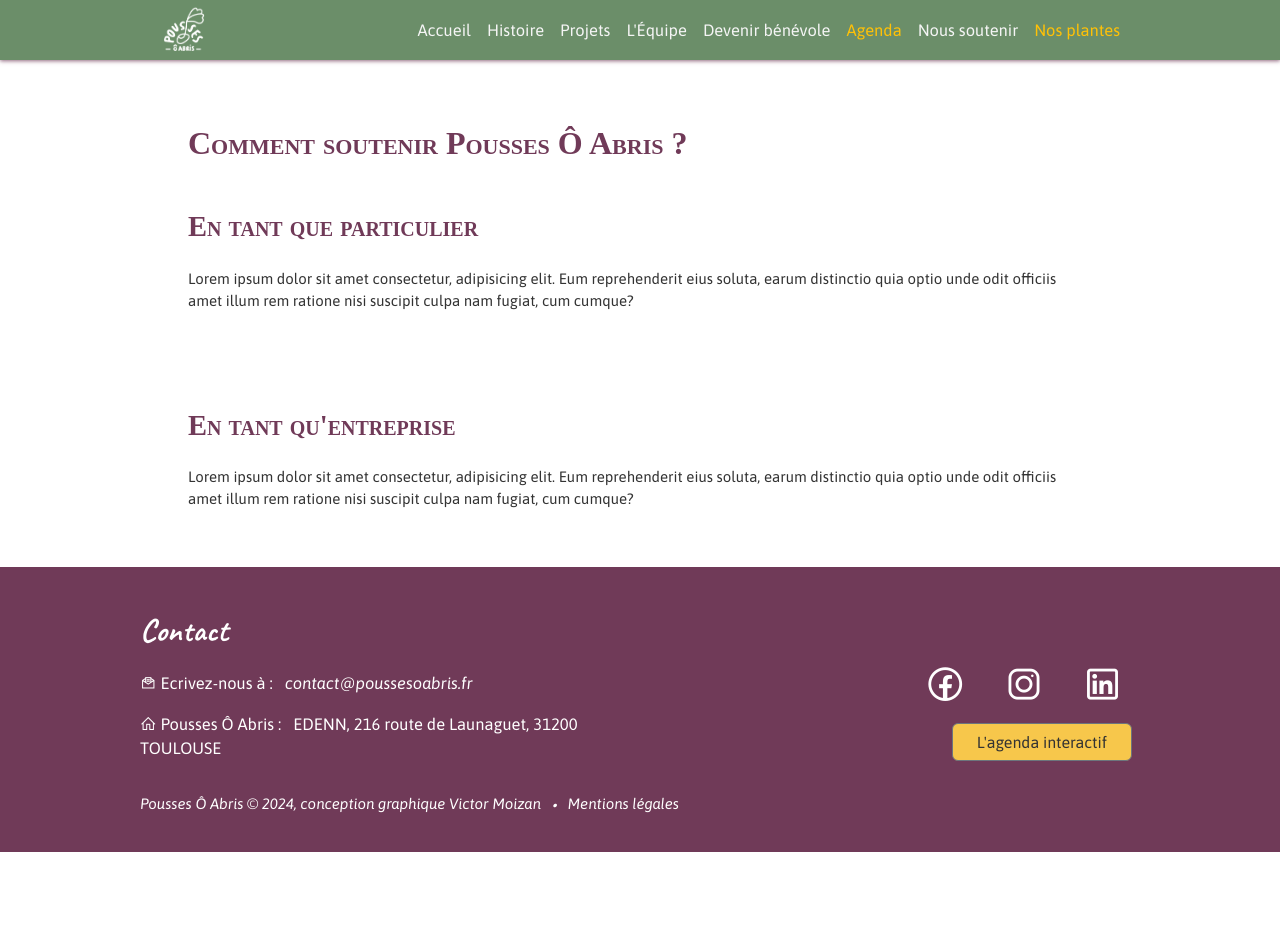
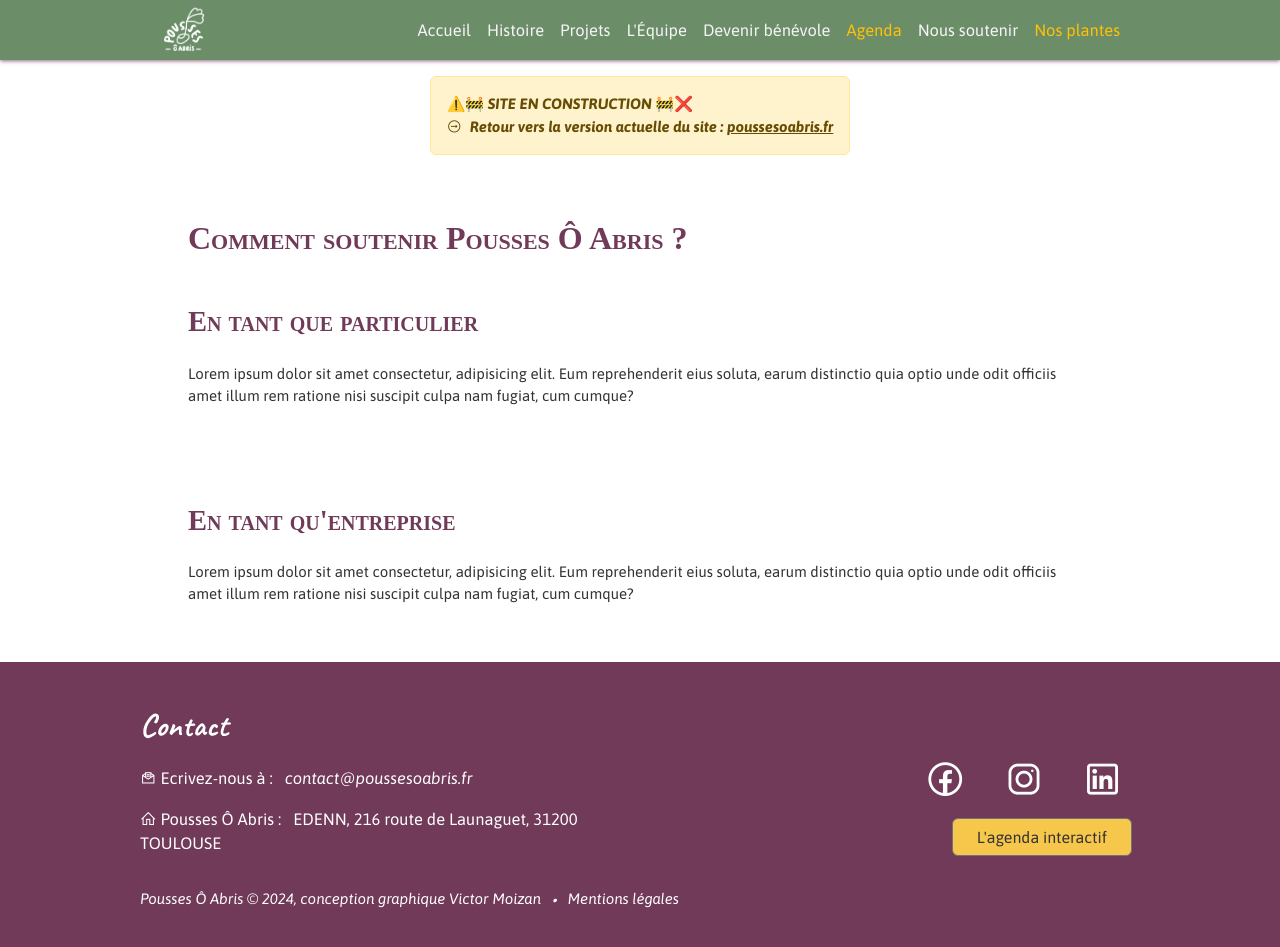
Before and after one commit to poussesoabris/poussesoabris.github.io, a Jekyll site: the page built from pages/soutien/index.html, in a window 1280 px wide and 947 px high. Built offline with Jekyll 4.4.1, drawn with Linux system fonts in a browser that asks for light colours; some web fonts are replaced.

Commit message:
add alert banner to all v2025 pages

```diff
--- a/_includes/banner_v2025.html
+++ b/_includes/banner_v2025.html
@@ -3,9 +3,9 @@
     <img src="/assets/images/home/COUVERTURE-min.png" alt="" class="banner-img" loading="lazy">
    <!--🌱🦔🌻🌼🦋 -->
     <div class="alert alert-warning" role="alert">
-        <em><b>En novembre</b>, aidez-nous à construire un abris de stockage en bambou lors de <a class="text-alert fw-bold" href="https://openagenda.com/fr/pousses-o-abris/events/chantier-de-construction-en-bambou">chantiers animés par Bambouctou (sur inscription)</a><span class="fst-normal">&nbsp;🌼🌿</span><br>
-        Vous pouvez également participer à nos <b>chantiers participatifs</b> les mardis et mercredis après-midis <a class="text-alert" href="https://poussesoabris.fr/agenda">(voir notre agenda en ligne)</a><span class="fst-normal">&nbsp;☀️🦋</span>
-            <!--<br> Tous nos autres événements sont consultables dans <a class="text-alert fw-bold" href="https://poussesoabris.fr/agenda">notre agenda en ligne</a>&nbsp;</em>☀️🦋 -->
+        ⚠️🚧&nbsp;<em class="fw-bold">SITE EN CONSTRUCTION</em>&nbsp;🚧❌
+        <br>
+        <a class="text-alert fst-italic fw-bold text-decoration-none" href="/"><i class="las la-arrow-alt-circle-right pe-2"></i>Retour vers la version actuelle du site&nbsp;: <span class="text-decoration-underline">poussesoabris.fr</span></a><span class="fst-normal"></span>
     </div>
     <!-- <div class="summer-infos">
         <div class="d-sm-flex justify-content-center">
--- a/_layouts/page2025.html
+++ b/_layouts/page2025.html
@@ -6,6 +6,11 @@
 {% include header_page_v2025.html %}
 
 <main class="container page px-md-5">
+     <div class="alert alert-warning mt-3 mx-auto" role="alert">
+        ⚠️🚧&nbsp;<em class="fw-bold">SITE EN CONSTRUCTION</em>&nbsp;🚧❌
+        <br>
+        <a class="text-alert fst-italic fw-bold text-decoration-none" href="/"><i class="las la-arrow-alt-circle-right pe-2"></i>Retour vers la version actuelle du site&nbsp;: <span class="text-decoration-underline">poussesoabris.fr</span></a><span class="fst-normal"></span>
+    </div>
     {{ content }}
 </main>
 
```
